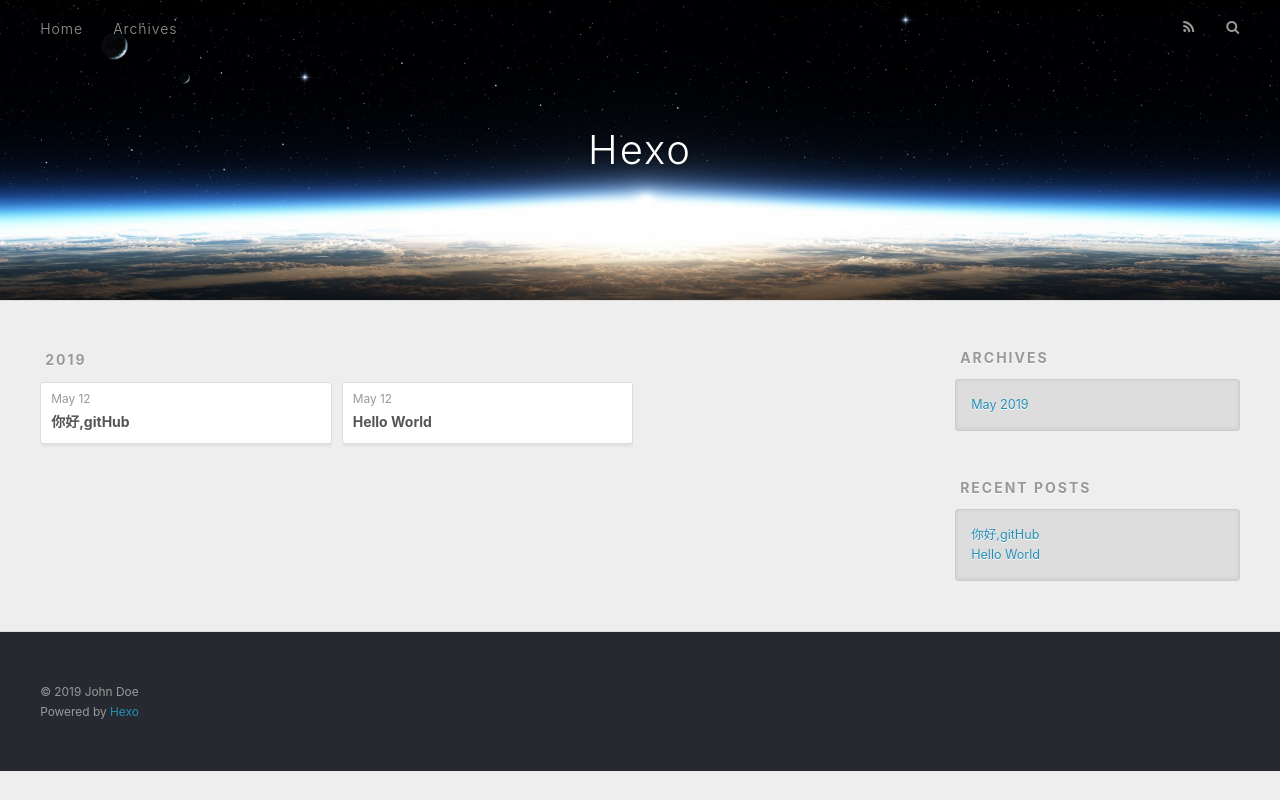
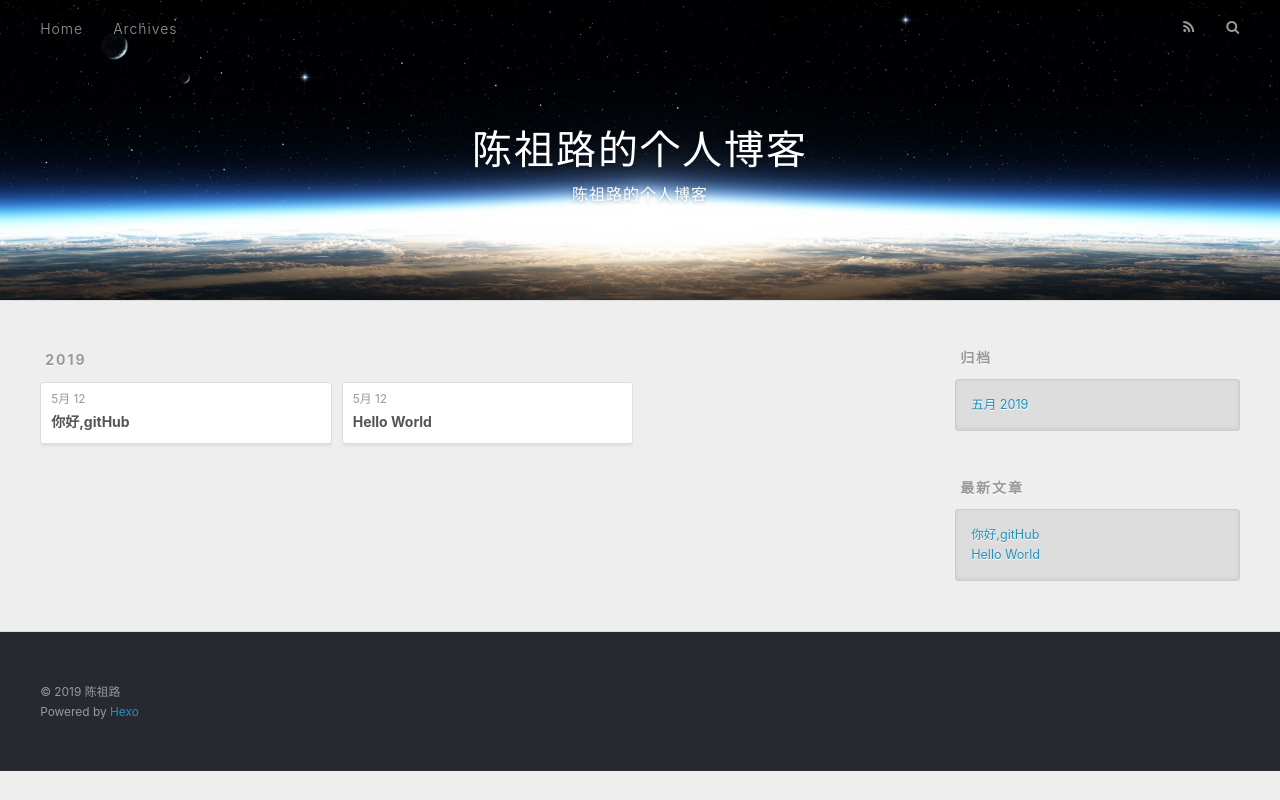
Before and after one commit to chenzulu123/yueyu, a plain HTML site: page archives/2019/05/index.html in a window 1280 px wide. Drawn offline with nearby package versions, Linux system fonts and the light colour scheme.

Commit message:
Site updated: 2019-05-12 08:52:29

```diff
--- a/archives/2019/05/index.html
+++ b/archives/2019/05/index.html
@@ -5,17 +5,21 @@
 
 
 
-  <title>Archives: 2019/5 | Hexo</title>
+  <title>归档: 2019/5 | 陈祖路的个人博客</title>
   <meta name="viewport" content="width=device-width, initial-scale=1, maximum-scale=1">
-  <meta property="og:type" content="website">
-<meta property="og:title" content="Hexo">
+  <meta name="description" content="陈祖路的个人博客">
+<meta name="keywords" content="陈祖路的个人博客">
+<meta property="og:type" content="website">
+<meta property="og:title" content="陈祖路的个人博客">
 <meta property="og:url" content="http://yoursite.com/archives/2019/05/index.html">
-<meta property="og:site_name" content="Hexo">
-<meta property="og:locale" content="default">
+<meta property="og:site_name" content="陈祖路的个人博客">
+<meta property="og:description" content="陈祖路的个人博客">
+<meta property="og:locale" content="zh-CN">
 <meta name="twitter:card" content="summary">
-<meta name="twitter:title" content="Hexo">
+<meta name="twitter:title" content="陈祖路的个人博客">
+<meta name="twitter:description" content="陈祖路的个人博客">
 
-    <link rel="alternate" href="/atom.xml" title="Hexo" type="application/atom+xml">
+    <link rel="alternate" href="/atom.xml" title="陈祖路的个人博客" type="application/atom+xml">
 
 
     <link rel="icon" href="/favicon.png">
@@ -34,8 +38,12 @@
   <div id="header-outer" class="outer">
     <div id="header-title" class="inner">
       <h1 id="logo-wrap">
-        <a href="/" id="logo">Hexo</a>
+        <a href="/" id="logo">陈祖路的个人博客</a>
       </h1>
+
+        <h2 id="subtitle-wrap">
+          <a href="/" id="subtitle">陈祖路的个人博客</a>
+        </h2>
 
     </div>
     <div id="header-inner" class="inner">
@@ -51,7 +59,7 @@
 
           <a id="nav-rss-link" class="nav-icon" href="/atom.xml" title="RSS Feed"></a>
 
-        <a id="nav-search-btn" class="nav-icon" title="Search"></a>
+        <a id="nav-search-btn" class="nav-icon" title="搜索"></a>
       </nav>
       <div id="search-form-wrap">
         <form action="//google.com/search" method="get" accept-charset="UTF-8" class="search-form"><input type="search" name="q" class="search-form-input" placeholder="Search"><button type="submit" class="search-form-submit">&#xF002;</button><input type="hidden" name="sitesearch" value="http://yoursite.com"></form>
@@ -77,7 +85,7 @@
   <div class="archive-article-inner">
     <header class="archive-article-header">
       <a href="/2019/05/12/你好-gitHub/" class="archive-article-date">
-  <time datetime="2019-05-12T00:24:17.000Z" itemprop="datePublished">May 12</time>
+  <time datetime="2019-05-12T00:24:17.000Z" itemprop="datePublished">5月 12</time>
 </a>
 
 
@@ -96,7 +104,7 @@
   <div class="archive-article-inner">
     <header class="archive-article-header">
       <a href="/2019/05/12/hello-world/" class="archive-article-date">
-  <time datetime="2019-05-12T00:03:04.580Z" itemprop="datePublished">May 12</time>
+  <time datetime="2019-05-12T00:03:04.580Z" itemprop="datePublished">5月 12</time>
 </a>
 
 
@@ -128,9 +136,9 @@
 
 
   <div class="widget-wrap">
-    <h3 class="widget-title">Archives</h3>
+    <h3 class="widget-title">归档</h3>
     <div class="widget">
-      <ul class="archive-list"><li class="archive-list-item"><a class="archive-list-link" href="/archives/2019/05/">May 2019</a></li></ul>
+      <ul class="archive-list"><li class="archive-list-item"><a class="archive-list-link" href="/archives/2019/05/">五月 2019</a></li></ul>
     </div>
   </div>
 
@@ -138,7 +146,7 @@
 
 
   <div class="widget-wrap">
-    <h3 class="widget-title">Recent Posts</h3>
+    <h3 class="widget-title">最新文章</h3>
     <div class="widget">
       <ul>
 
@@ -162,7 +170,7 @@
 
   <div class="outer">
     <div id="footer-info" class="inner">
-      &copy; 2019 John Doe<br>
+      &copy; 2019 陈祖路<br>
       Powered by <a href="http://hexo.io/" target="_blank">Hexo</a>
     </div>
   </div>
```
Also changed, not shown: 2019/05/12/hello-world/index.html (+15 -10 lines), 2019/05/12/你好-gitHub/index.html (+19 -11 lines), archives/2019/index.html (+23 -15 lines), archives/index.html (+23 -15 lines), index.html (+21 -13 lines).
